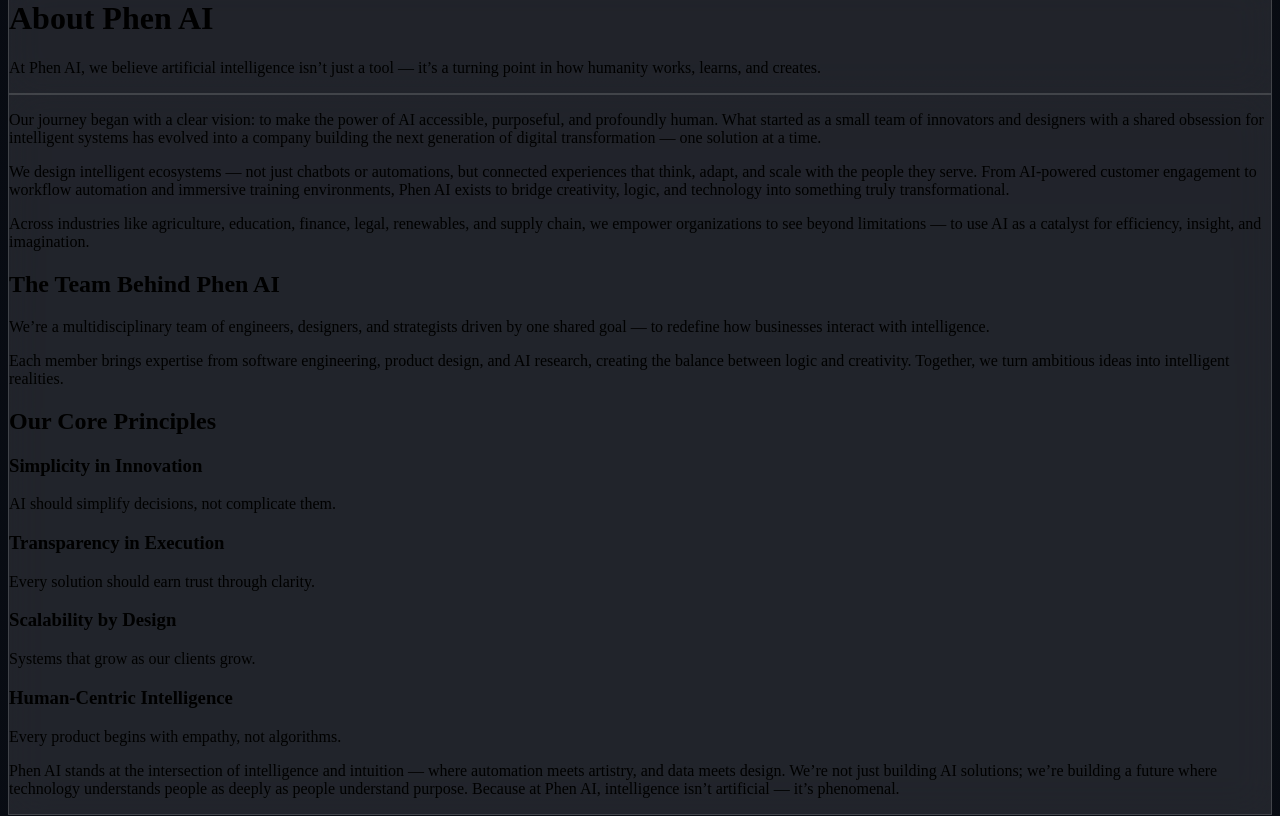
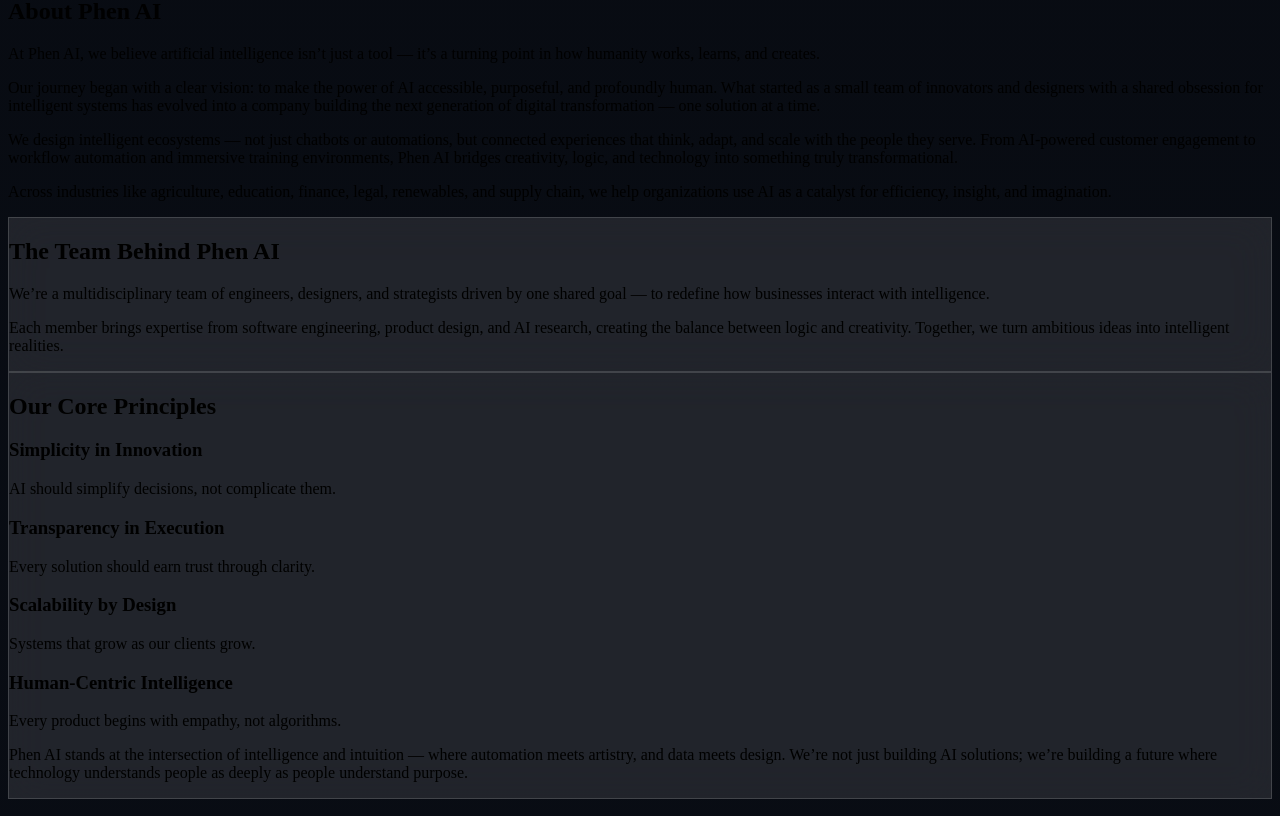
Before and after one commit to Phen-AI/v1, a React (Vite) app in the folder client/: page /about in a window 1280 px wide. Shown: the part 640-1456 px from the top of the page. Built offline with nearby package versions, Linux system fonts and the light colour scheme.

Commit message:
Update about.tsx

```diff
--- a/client/src/pages/about.tsx
+++ b/client/src/pages/about.tsx
@@ -9,7 +9,8 @@
 import { Dialog, DialogContent } from "@/components/ui/dialog";
 
 export default function About() {
-  const [selectedMember, setSelectedMember] = useState<typeof teamMembers[0] | null>(null);
+  const [selectedMember, setSelectedMember] =
+    useState<typeof teamMembers[0] | null>(null);
 
   useGSAP(() => {
     if (!window.gsap || !window.ScrollTrigger) return;
@@ -17,7 +18,9 @@
     const tweens: any[] = [];
 
     // Timeline reveal
-    const timelineItems = window.gsap.utils?.toArray?.(".timeline-item") as HTMLElement[] | undefined;
+    const timelineItems = window.gsap.utils?.toArray?.(
+      ".timeline-item"
+    ) as HTMLElement[] | undefined;
     if (timelineItems?.length) {
       timelineItems.forEach((item, index) => {
         const t = window.gsap.fromTo(
@@ -30,27 +33,8 @@
             delay: index * 0.1,
             ease: "power2.out",
             scrollTrigger: { trigger: item, start: "top 85%", once: true },
-            onComplete: () => window.gsap.set(item, { clearProps: "opacity,transform" }),
-          }
-        );
-        tweens.push(t);
-      });
-    }
-
-    // Optional: team card reveal (if rendered elsewhere)
-    const teamCards = window.gsap.utils?.toArray?.(".team-card") as HTMLElement[] | undefined;
-    if (teamCards?.length) {
-      teamCards.forEach((card) => {
-        const t = window.gsap.fromTo(
-          card,
-          { opacity: 0, scale: 0.96 },
-          {
-            opacity: 1,
-            scale: 1,
-            duration: 0.6,
-            ease: "power2.out",
-            scrollTrigger: { trigger: card, start: "top 85%", once: true },
-            onComplete: () => window.gsap.set(card, { clearProps: "opacity,transform" }),
+            onComplete: () =>
+              window.gsap.set(item, { clearProps: "opacity,transform" }),
           }
         );
         tweens.push(t);
@@ -66,18 +50,63 @@
   }, []);
 
   const timeline = [
-    { year: "2024", title: "Foundation", description: "Phen AI was founded with a mission to make AI accessible and practical for enterprises across industries." },
-    { year: "2024", title: "First Major Client", description: "Deployed our first large-scale AI solution for agricultural crop monitoring, achieving 94% accuracy in disease detection." },
-    { year: "2025", title: "VR/AR Expansion", description: "Launched immersive training platform for healthcare professionals, revolutionizing medical education." },
-    { year: "2025", title: "On-Premise Solutions", description: "Pioneered secure, on-premise AI deployments for regulated industries including legal and finance sectors." },
-    { year: "2025", title: "Global Impact", description: "Serving clients across 6 major industries with AI solutions that have generated over $50M in measurable business value." },
+    {
+      year: "2024",
+      title: "Foundation",
+      description:
+        "Phen AI was founded with a mission to make AI accessible and practical for enterprises across industries.",
+    },
+    {
+      year: "2024",
+      title: "First Major Client",
+      description:
+        "Deployed our first large-scale AI solution for agricultural crop monitoring, achieving 94% accuracy in disease detection.",
+    },
+    {
+      year: "2025",
+      title: "VR/AR Expansion",
+      description:
+        "Launched immersive training platform for healthcare professionals, revolutionizing medical education.",
+    },
+    {
+      year: "2025",
+      title: "On-Premise Solutions",
+      description:
+        "Pioneered secure, on-premise AI deployments for regulated industries including legal and finance sectors.",
+    },
+    {
+      year: "2025",
+      title: "Global Impact",
+      description:
+        "Serving clients across 6 major industries with AI solutions that have generated over $50M in measurable business value.",
+    },
   ];
 
   const values = [
-    { title: "Excellence", description: "We deliver production-ready solutions with uncompromising quality and attention to detail.", icon: "M9 12l2 2 4-4m6 2a9 9 0 11-18 0 9 9 0 0118 0z" },
-    { title: "Innovation", description: "We stay at the forefront of AI research while prioritizing practical, measurable outcomes.", icon: "M13 10V3L4 14h7v7l9-11h-7z" },
-    { title: "Integrity", description: "We build AI systems that are ethical, explainable, and aligned with our clients' values.", icon: "M9 12l2 2 4-4m5.618-4.016A11.955 11.955 0 0112 2.944a11.955 11.955 0 01-8.618 3.04A12.02 12.02 0 003 9c0 5.591 3.824 10.29 9 11.622 5.176-1.332 9-6.03 9-11.622 0-1.042-.133-2.052-.382-3.016z" },
-    { title: "Partnership", description: "We work as an extension of your team, committed to your long-term success and growth.", icon: "M17 20h5v-2a3 3 0 00-5.356-1.857M17 20H7m10 0v-2c0-.656-.126-1.283-.356-1.857M7 20H2v-2a3 3 0 015.356-1.857M7 20v-2c0-.656.126-1.283.356-1.857m0 0a5.002 5.002 0 019.288 0M15 7a3 3 0 11-6 0 3 3 0 016 0zm6 3a2 2 0 11-4 0 2 2 0 014 0zM7 10a2 2 0 11-4 0 2 2 0 014 0z" },
+    {
+      title: "Excellence",
+      description:
+        "We deliver production-ready solutions with uncompromising quality and attention to detail.",
+      icon: "M9 12l2 2 4-4m6 2a9 9 0 11-18 0 9 9 0 0118 0z",
+    },
+    {
+      title: "Innovation",
+      description:
+        "We stay at the forefront of AI research while prioritizing practical, measurable outcomes.",
+      icon: "M13 10V3L4 14h7v7l9-11h-7z",
+    },
+    {
+      title: "Integrity",
+      description:
+        "We build AI systems that are ethical, explainable, and aligned with our clients' values.",
+      icon: "M9 12l2 2 4-4m5.618-4.016A11.955 11.955 0 0112 2.944a11.955 11.955 0 01-8.618 3.04A12.02 12.02 0 003 9c0 5.591 3.824 10.29 9 11.622 5.176-1.332 9-6.03 9-11.622 0-1.042-.133-2.052-.382-3.016z",
+    },
+    {
+      title: "Partnership",
+      description:
+        "We work as an extension of your team, committed to your long-term success and growth.",
+      icon: "M17 20h5v-2a3 3 0 00-5.356-1.857M17 20H7m10 0v-2c0-.656-.126-1.283-.356-1.857M7 20H2v-2a3 3 0 015.356-1.857M7 20v-2c0-.656.126-1.283.356-1.857m0 0a5.002 5.002 0 019.288 0M15 7a3 3 0 11-6 0 3 3 0 016 0zm6 3a2 2 0 11-4 0 2 2 0 014 0zM7 10a2 2 0 11-4 0 2 2 0 014 0z",
+    },
   ];
 
   return (
@@ -86,23 +115,70 @@
 
       <main className="pt-32 pb-24">
         <div className="max-w-7xl mx-auto px-4 sm:px-6 lg:px-8">
-          {/* ===== HERO (kept as a glass card, but lighter/cleaner) ===== */}
-          <motion.div
-            initial={{ opacity: 0, y: 18 }}
-            animate={{ opacity: 1, y: 0 }}
-            className="glass-strong rounded-xl sm:rounded-2xl p-8 sm:p-12 text-center mb-16 sm:mb-20
-                       backdrop-blur-md border border-white/10 bg-white/5 dark:bg-white/5"
-          >
-            <h1 className="text-4xl sm:text-5xl lg:text-6xl font-serif font-bold mb-4 [text-wrap:balance]">
+          {/* =================== HERO (NO BOX) =================== */}
+          <section className="mb-16 sm:mb-20 text-center">
+            <h1 className="text-4xl sm:text-5xl lg:text-6xl font-serif font-bold [text-wrap:balance]">
               About Phen AI
             </h1>
-            <p className="text-lg sm:text-xl text-foreground/80 max-w-3xl mx-auto [text-wrap:pretty]">
-              At Phen AI, we believe artificial intelligence isn’t just a tool — it’s a turning point
-              in how humanity works, learns, and creates.
+            <p className="mt-4 text-lg sm:text-xl text-foreground/80 max-w-3xl mx-auto [text-wrap:pretty]">
+              At Phen AI, we believe artificial intelligence isn’t just a tool — it’s a
+              turning point in how humanity works, learns, and creates.
             </p>
-          </motion.div>
+          </section>
 
-          {/* ===== INTRO SECTION (kept boxed/glass, with better readability) ===== */}
+          {/* =================== INTRO (UNBOXED) =================== */}
+          <section className="mb-16 sm:mb-20">
+            <div className="max-w-4xl mx-auto space-y-5 text-left">
+              <p className="text-lg sm:text-xl leading-relaxed text-foreground/80">
+                Our journey began with a clear vision: to make the power of AI accessible,
+                purposeful, and profoundly human. What started as a small team of
+                innovators and designers with a shared obsession for intelligent systems
+                has evolved into a company building the next generation of digital
+                transformation — one solution at a time.
+              </p>
+              <p className="text-lg sm:text-xl leading-relaxed text-foreground/80">
+                We design intelligent ecosystems — not just chatbots or automations, but
+                connected experiences that think, adapt, and scale with the people they
+                serve. From AI-powered customer engagement to workflow automation and
+                immersive training environments, Phen AI bridges creativity, logic, and
+                technology into something truly transformational.
+              </p>
+              <p className="text-lg sm:text-xl leading-relaxed text-foreground/80">
+                Across industries like agriculture, education, finance, legal, renewables,
+                and supply chain, we help organizations use AI as a catalyst for
+                efficiency, insight, and imagination.
+              </p>
+            </div>
+          </section>
+
+          {/* =================== TEAM (OWN BOX) =================== */}
+          <section className="mb-16 sm:mb-20">
+            <motion.div
+              initial={{ opacity: 0, y: 18 }}
+              whileInView={{ opacity: 1, y: 0 }}
+              viewport={{ once: true, margin: "-80px" }}
+              className="glass-strong rounded-xl sm:rounded-2xl max-w-5xl mx-auto p-8 sm:p-12
+                         backdrop-blur-md border border-white/10 bg-white/5 dark:bg-white/5"
+            >
+              <h2 className="text-2xl sm:text-3xl font-serif font-semibold tracking-tight text-center">
+                The Team Behind Phen AI
+              </h2>
+              <div className="mx-auto max-w-3xl mt-4 text-left">
+                <p className="text-lg leading-relaxed text-foreground/80">
+                  We’re a multidisciplinary team of engineers, designers, and strategists
+                  driven by one shared goal — to redefine how businesses interact with
+                  intelligence.
+                </p>
+                <p className="text-lg leading-relaxed text-foreground/80 mt-4">
+                  Each member brings expertise from software engineering, product design,
+                  and AI research, creating the balance between logic and creativity.
+                  Together, we turn ambitious ideas into intelligent realities.
+                </p>
+              </div>
+            </motion.div>
+          </section>
+
+          {/* =================== CORE PRINCIPLES (OWN BOX) =================== */}
           <section className="mb-24">
             <motion.div
               initial={{ opacity: 0, y: 18 }}
@@ -111,49 +187,10 @@
               className="glass-strong rounded-xl sm:rounded-2xl max-w-5xl mx-auto p-8 sm:p-12
                          backdrop-blur-md border border-white/10 bg-white/5 dark:bg-white/5"
             >
-              <div className="mx-auto max-w-4xl text-left space-y-5">
-                <p className="text-lg sm:text-xl leading-relaxed text-foreground/80">
-                  Our journey began with a clear vision: to make the power of AI accessible, purposeful,
-                  and profoundly human. What started as a small team of innovators and designers with a
-                  shared obsession for intelligent systems has evolved into a company building the next
-                  generation of digital transformation — one solution at a time.
-                </p>
-                <p className="text-lg sm:text-xl leading-relaxed text-foreground/80">
-                  We design intelligent ecosystems — not just chatbots or automations, but connected
-                  experiences that think, adapt, and scale with the people they serve. From AI-powered
-                  customer engagement to workflow automation and immersive training environments, Phen AI
-                  exists to bridge creativity, logic, and technology into something truly transformational.
-                </p>
-                <p className="text-lg sm:text-xl leading-relaxed text-foreground/80">
-                  Across industries like agriculture, education, finance, legal, renewables, and supply
-                  chain, we empower organizations to see beyond limitations — to use AI as a catalyst for
-                  efficiency, insight, and imagination.
-                </p>
-              </div>
-
-              {/* soft divider kept inside the card */}
-              <div className="my-10 h-px bg-gradient-to-r from-transparent via-foreground/10 to-transparent" />
-
               <h2 className="text-2xl sm:text-3xl font-serif font-semibold tracking-tight text-center">
-                The Team Behind Phen AI
-              </h2>
-              <div className="mx-auto max-w-3xl mt-4 text-left">
-                <p className="text-lg leading-relaxed text-foreground/80">
-                  We’re a multidisciplinary team of engineers, designers, and strategists driven by one
-                  shared goal — to redefine how businesses interact with intelligence.
-                </p>
-                <p className="text-lg leading-relaxed text-foreground/80 mt-4">
-                  Each member brings expertise from software engineering, product design, and AI research,
-                  creating the balance between logic and creativity. Together, we turn ambitious ideas into
-                  intelligent realities.
-                </p>
-              </div>
-
-              <h2 className="mt-12 text-2xl sm:text-3xl font-serif font-semibold tracking-tight text-center">
                 Our Core Principles
               </h2>
 
-              {/* Principle cards — same structure, lighter surface for contrast */}
               <div className="mt-6 grid grid-cols-1 sm:grid-cols-2 gap-4">
                 <div className="rounded-xl p-5 bg-white/5 ring-1 ring-white/10">
                   <h3 className="font-medium">Simplicity in Innovation</h3>
@@ -182,17 +219,19 @@
               </div>
 
               <p className="mt-10 text-center text-base sm:text-lg text-foreground/80 max-w-3xl mx-auto">
-                Phen AI stands at the intersection of intelligence and intuition — where automation meets
-                artistry, and data meets design. We’re not just building AI solutions; we’re building a
-                future where technology understands people as deeply as people understand purpose. Because
-                at Phen AI, intelligence isn’t artificial — it’s phenomenal.
+                Phen AI stands at the intersection of intelligence and intuition — where
+                automation meets artistry, and data meets design. We’re not just building
+                AI solutions; we’re building a future where technology understands people
+                as deeply as people understand purpose.
               </p>
             </motion.div>
           </section>
 
-          {/* ===== TIMELINE (unchanged layout) ===== */}
+          {/* =================== TIMELINE =================== */}
           <section className="mb-32">
-            <h2 className="text-3xl font-serif font-bold mb-12 text-center">Our Journey</h2>
+            <h2 className="text-3xl font-serif font-bold mb-12 text-center">
+              Our Journey
+            </h2>
             <div className="relative max-w-4xl mx-auto">
               <div className="absolute left-8 top-0 bottom-0 w-0.5 bg-border hidden md:block" />
               <div className="space-y-12">
@@ -209,7 +248,9 @@
                       {item.year}
                     </div>
                     <div className="glass-strong rounded-xl p-8">
-                      <div className="md:hidden text-primary font-bold mb-2">{item.year}</div>
+                      <div className="md:hidden text-primary font-bold mb-2">
+                        {item.year}
+                      </div>
                       <h3 className="text-2xl font-semibold mb-3">{item.title}</h3>
                       <p className="text-foreground/80 text-lg">{item.description}</p>
                     </div>
@@ -219,7 +260,7 @@
             </div>
           </section>
 
-          {/* ===== VALUES (unchanged, still glass cards) ===== */}
+          {/* =================== VALUES =================== */}
           <section className="mb-32">
             <h2 className="text-3xl font-serif font-bold mb-12 text-center">Our Values</h2>
             <div className="grid md:grid-cols-2 lg:grid-cols-4 gap-8">
@@ -233,8 +274,18 @@
                   className="glass-strong rounded-xl p-6 text-center hover:bg-white/10 transition-colors"
                 >
                   <div className="w-16 h-16 rounded-xl bg-gradient-to-br from-primary to-secondary flex items-center justify-center mx-auto mb-4">
-                    <svg className="w-8 h-8 text-white" fill="none" stroke="currentColor" viewBox="0 0 24 24">
-                      <path strokeLinecap="round" strokeLinejoin="round" strokeWidth="2" d={value.icon} />
+                    <svg
+                      className="w-8 h-8 text-white"
+                      fill="none"
+                      stroke="currentColor"
+                      viewBox="0 0 24 24"
+                    >
+                      <path
+                        strokeLinecap="round"
+                        strokeLinejoin="round"
+                        strokeWidth="2"
+                        d={value.icon}
+                      />
                     </svg>
                   </div>
                   <h3 className="text-xl font-semibold mb-3">{value.title}</h3>
@@ -244,7 +295,7 @@
             </div>
           </section>
 
-          {/* ===== CTA (kept) ===== */}
+          {/* =================== CTA =================== */}
           <motion.section
             initial={{ opacity: 0, y: 18 }}
             whileInView={{ opacity: 1, y: 0 }}
@@ -265,16 +316,24 @@
         </div>
       </main>
 
-      {/* ===== Team Member Modal (unchanged) ===== */}
+      {/* Team Member Modal (kept for future team grid) */}
       <Dialog open={!!selectedMember} onOpenChange={() => setSelectedMember(null)}>
         <DialogContent className="glass-strong max-w-2xl border-border">
           {selectedMember && (
             <div>
               <div className="flex items-start gap-6 mb-6">
-                <img src={selectedMember.headshot} alt={selectedMember.name} className="w-32 h-32 rounded-xl object-cover" />
+                <img
+                  src={selectedMember.headshot}
+                  alt={selectedMember.name}
+                  className="w-32 h-32 rounded-xl object-cover"
+                />
                 <div>
-                  <h3 className="text-2xl font-serif font-bold mb-2">{selectedMember.name}</h3>
-                  <p className="text-primary font-semibold mb-4">{selectedMember.role}</p>
+                  <h3 className="text-2xl font-serif font-bold mb-2">
+                    {selectedMember.name}
+                  </h3>
+                  <p className="text-primary font-semibold mb-4">
+                    {selectedMember.role}
+                  </p>
                   <div className="flex gap-3">
                     {selectedMember.socials.map((s, i) => (
                       <a
@@ -283,14 +342,20 @@
                         className="w-10 h-10 rounded-full glass flex items-center justify-center hover:bg-primary hover:text-primary-foreground transition-colors"
                         aria-label={s.platform}
                       >
-                        {s.platform === "LinkedIn" && <Linkedin className="w-5 h-5" />}
-                        {s.platform === "Twitter" && <Twitter className="w-5 h-5" />}
+                        {s.platform === "LinkedIn" && (
+                          <Linkedin className="w-5 h-5" />
+                        )}
+                        {s.platform === "Twitter" && (
+                          <Twitter className="w-5 h-5" />
+                        )}
                       </a>
                     ))}
                   </div>
                 </div>
               </div>
-              <p className="text-foreground/80 leading-relaxed">{selectedMember.bio}</p>
+              <p className="text-foreground/80 leading-relaxed">
+                {selectedMember.bio}
+              </p>
             </div>
           )}
         </DialogContent>
```
